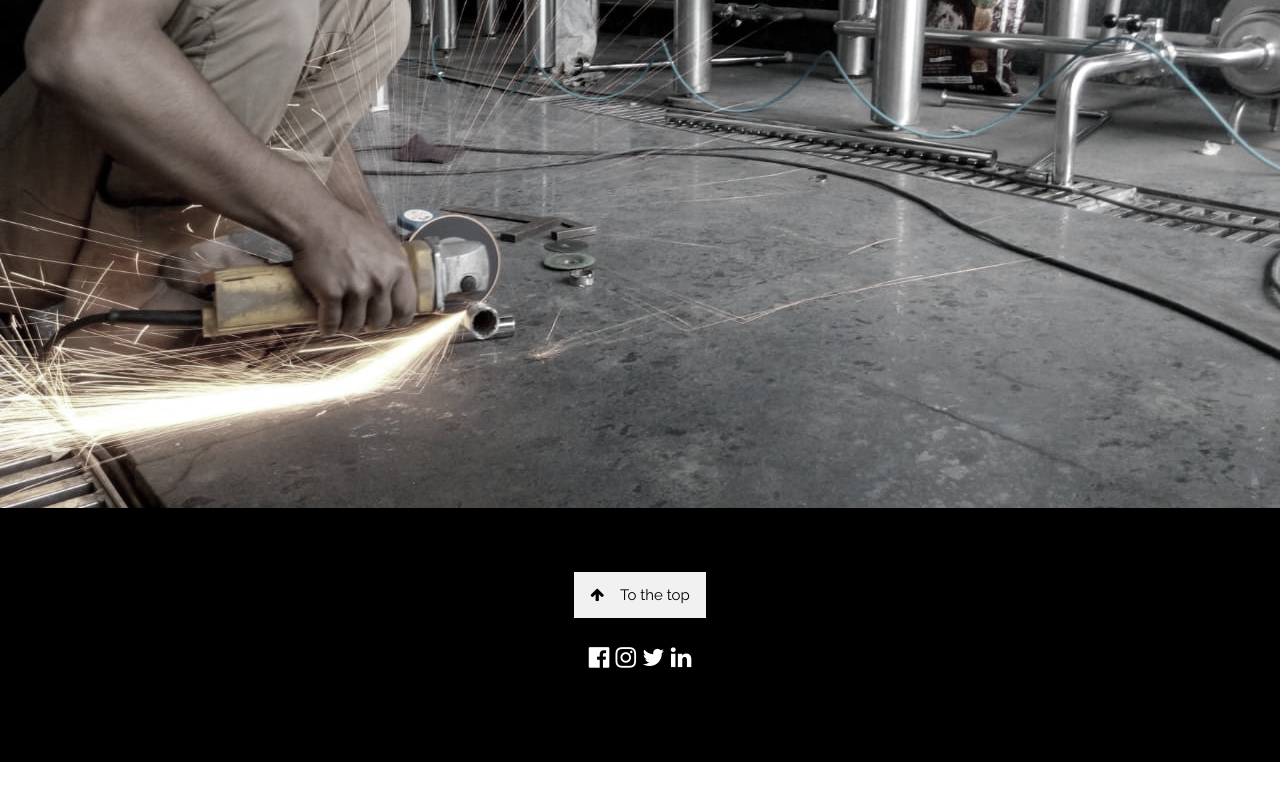
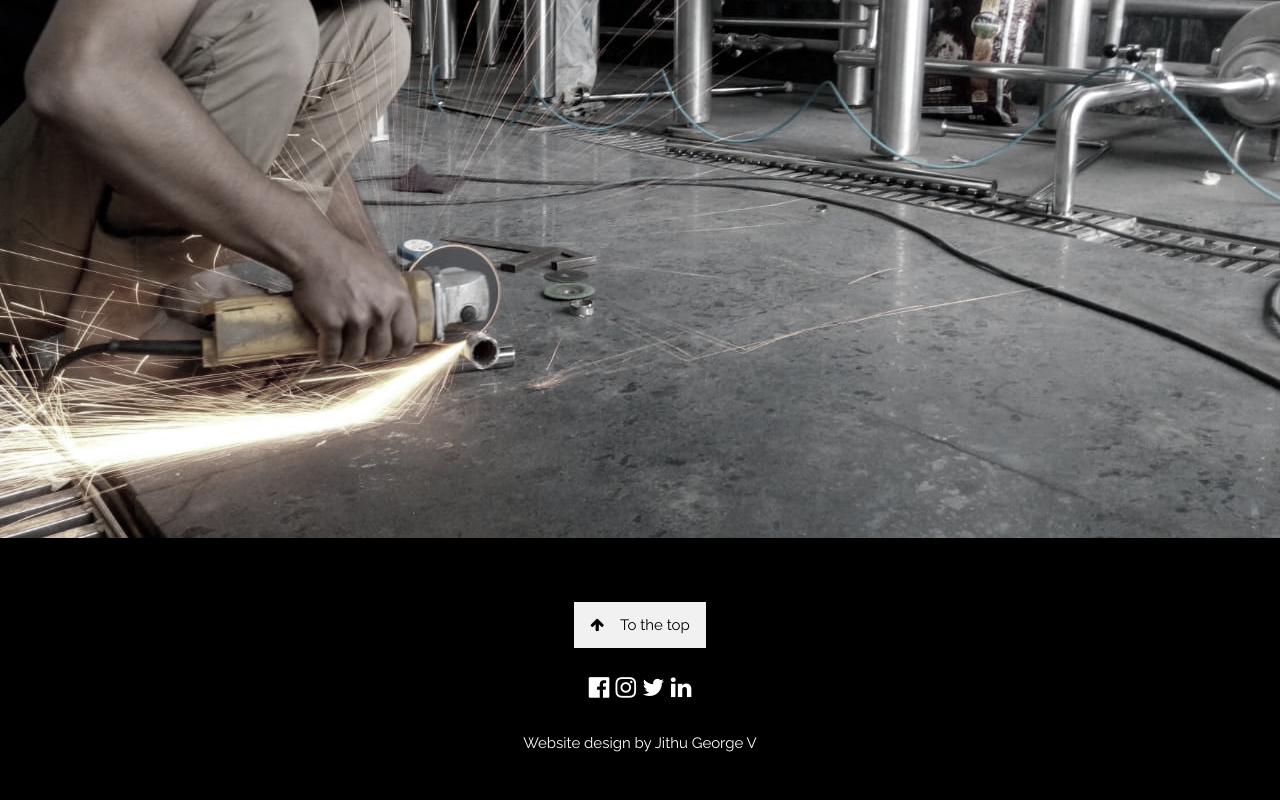
Before and after one commit to jithugeorge123/proteq, a plain HTML site: page index.html in a window 1280 px wide. Shown: the part 4735-5535 px from the top of the page. Before the commit the page ends 5497 px from the top, so only its background shows below. Drawn offline with nearby package versions, Linux system fonts and the light colour scheme.

Commit message:
Update index.html

```diff
--- a/index.html
+++ b/index.html
@@ -418,6 +418,7 @@ body, html {
 
 
         <label for="message"><input class="w3-input w3-border" type="text" placeholder="Message" required name="Message" id="message"></label>
+           <br>
 
         <br>
         <button class="w3-button w3-black" type="send" >
@@ -458,6 +459,8 @@ body, html {
     <i class="fa fa-linkedin w3-hover-opacity"></i>
   </div>
 
+        <div class="bottom-footer-paragraph">Website design by Jithu George V </div>
+
 </footer>
 
 <script>
```
